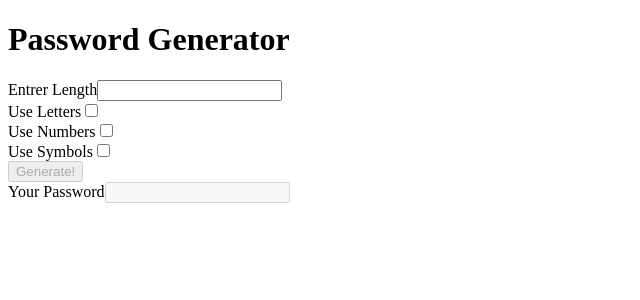
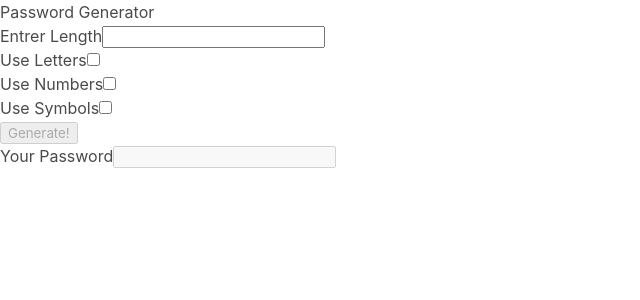
Before and after one commit to SirSoto25/CursoAngular, an Angular app: page / in a window 1280 px wide. Shown: the top 300 px of the page, without its empty margins (0-640 px from the left). Built offline with nearby package versions, Linux system fonts and the light colour scheme.

Commit message:
add bulma styles globally

```diff
--- a/src/styles.css
+++ b/src/styles.css
@@ -1 +1,2 @@
 /* You can add global styles to this file, and also import other style files */
+@import 'bulma/css/bulma.css';
```
